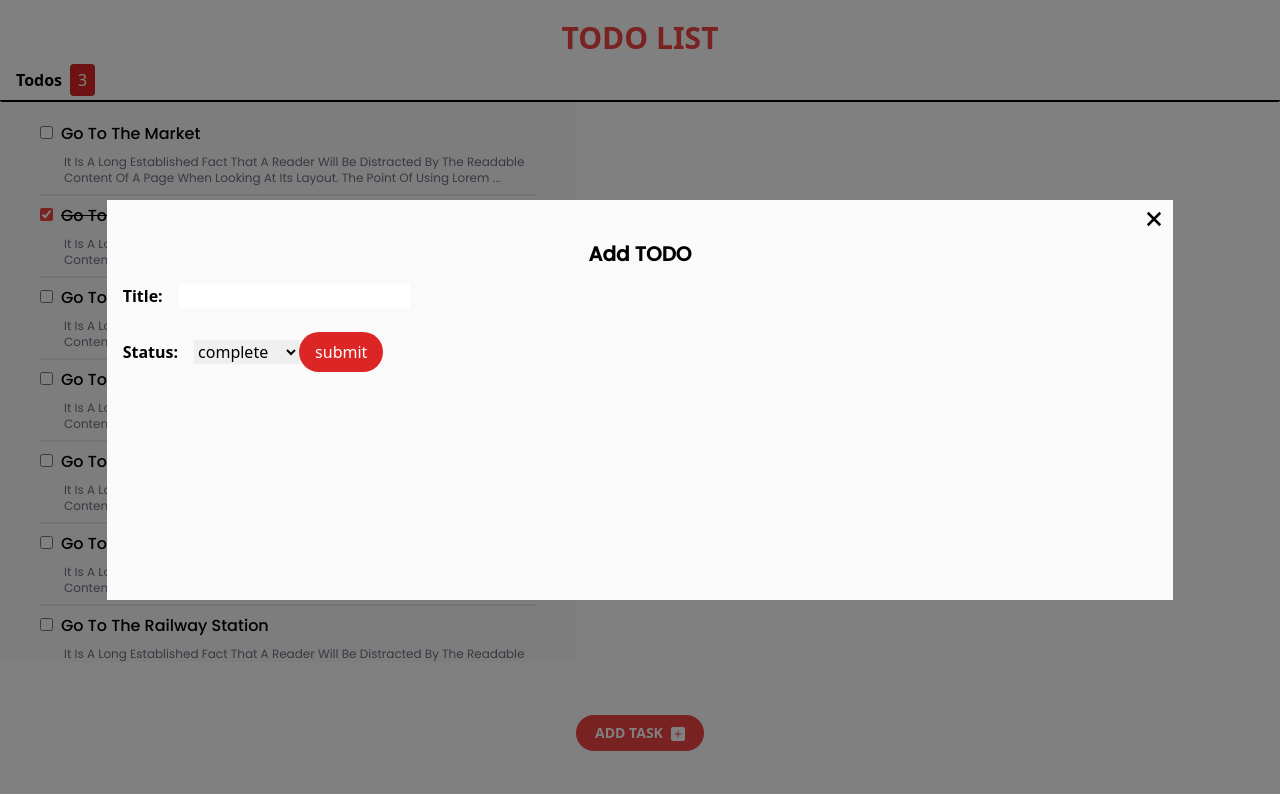
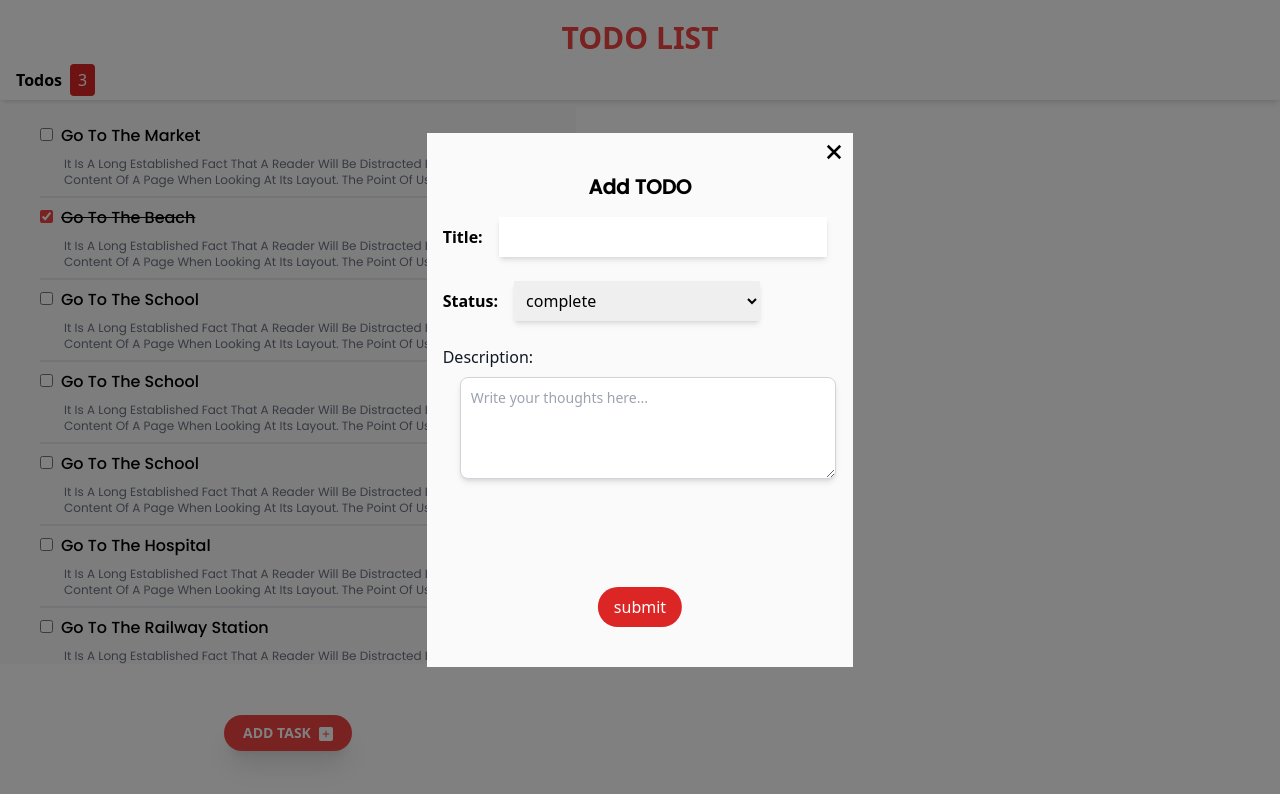
Before and after one commit to htutaungwai/todo-list-with-tailwind-css, a React (Vite) app: page / in a window 1280 px wide. Both pictures are taken after a click on the button "ADD TASK". Shown: the top 794 px of the page. Built offline with nearby package versions, Linux system fonts and the light colour scheme.

Commit message:
finished addTodoForm

```diff
--- a/src/components/AddTaskBtn.jsx
+++ b/src/components/AddTaskBtn.jsx
@@ -2,10 +2,10 @@
 import { BsFillPlusSquareFill } from "react-icons/bs";
 const AddTaskBtn = ({ setShowAddTodo, showAddTodo }) => {
   return (
-    <div className=" flex justify-center items-center flex-col  h-1/6">
+    <div className=" flex justify-center items-center flex-col  h-1/6 max-w-xl ">
       <button
-        className="rounded-full bg-red-500 w-32 text-white font-bold py-2 uppercase
-transition ease-in-out  hover:bg-red-600  text-sm block"
+        className="rounded-full bg-red-500 w-32 text-white font-bold py-2 uppercase shadow-xl
+transition ease-in-out  hover:bg-red-600  text-sm block "
         onClick={() => {
           console.log("wtf");
 
--- a/src/components/AddTodo.jsx
+++ b/src/components/AddTodo.jsx
@@ -19,7 +19,10 @@
           if (e.target.id === "outside") setShowAddTodo(false);
         }}
       ></div>
-      <div id="inside" className="bg-zinc-50 w-5/6 h-1/2 relative pt-10 ">
+      <div
+        id="inside"
+        className="bg-zinc-50 w-5/6 h-2/3 lg:w-1/3 relative pt-10 "
+      >
         <button
           className="text-red-500 text-3xl font-bold absolute right-1 top-1 "
           onClick={() => {
@@ -30,12 +33,8 @@
         </button>
 
         {/* TODO FORM */}
-        <div>
-          <h1 className="text-xl text-center font-bold poppins mb-4">
-            Add TODO
-          </h1>
-          <TodoForm todos={todos} setTodos={setTodos} />
-        </div>
+
+        <TodoForm todos={todos} setTodos={setTodos} />
       </div>
     </motion.div>
   );
--- a/src/components/TodoForm.jsx
+++ b/src/components/TodoForm.jsx
@@ -12,6 +12,8 @@
   };
 
   return (
+    <div>
+      <h1 className="text-xl text-center font-bold poppins mb-4">Add TODO</h1>
       <form
         className="pl-4 "
         onSubmit={(e) => {
@@ -19,13 +21,14 @@
           addNewTodo();
         }}
       >
-      <label htmlFor="title" className="font-semibold pr-4">
+        <label htmlFor="title" className="font-semibold pr-4 ">
           Title:
         </label>
         <input
           type="text"
           id="title"
           name="title"
+          className="p-2 lg:w-4/5 shadow-md"
           onChange={(e) => {
             setNewTodo({ ...newTodo, title: e.target.value });
           }}
@@ -36,6 +39,7 @@
           Status:
         </label>
         <select
+          className="p-2 lg:w-3/5 shadow-md"
           name="status"
           id="status"
           form="statusform"
@@ -46,10 +50,26 @@
           <option value="complete">complete</option>
           <option value="incomplete">incomplete</option>
         </select>
-      <button className=" bg-red-600 py-2 px-4 text-white rounded-full">
+        <br />
+        <br />
+        <label
+          for="message"
+          class="block mb-2 text-md font-medium  text-gray-900 dark:text-white"
+        >
+          Description:
+        </label>
+        <textarea
+          id="message"
+          rows="4"
+          class="block ml-3 lg:mx-auto lg:w-11/12 mt-2 p-2.5 w-5/6 text-sm text-gray-900 shadow-md bg-white rounded-lg border border-gray-300 focus:ring-blue-500 focus:border-blue-500 dark:bg-gray-700 dark:border-gray-600 dark:placeholder-gray-400 dark:text-white dark:focus:ring-blue-500 dark:focus:border-blue-500"
+          placeholder="Write your thoughts here..."
+        ></textarea>
+
+        <button className=" bg-red-600 py-2 px-4 text-white rounded-full absolute bottom-10 left-1/2 -translate-x-1/2">
           submit
         </button>
       </form>
+    </div>
   );
 };
 
--- a/src/components/TodoList.jsx
+++ b/src/components/TodoList.jsx
@@ -8,11 +8,11 @@
         TODO LIST
       </h1>
 
-      <div className="border-black border-b-2  pt-2 flex pb-1 pl-4 items-center gap-2 rounded-sm  ">
+      <div className="border-black shadow-md mb-1  pt-2 flex pb-1 pl-4 items-center gap-2 rounded-sm">
         <h1 className="font-bold capitalize">Todos</h1>
         <h1 className="text-white bg-red-600 rounded px-2 py-1">3</h1>
       </div>
-      <div className="w-full h-full max-w-xl max-h-[84%]    poppins flex flex-col overflow-scroll overflow-x-hidden  bg-zinc-50">
+      <div className="w-full h-full max-w-xl max-h-[84%]  poppins flex flex-col overflow-scroll overflow-x-hidden  bg-zinc-50">
         <ul className="poppins capitalize px-10 py-5 ">
           {todos.length > 0 &&
             todos.map((obj) => {
```
Lines whose indentation alone changed are shown as unchanged.
